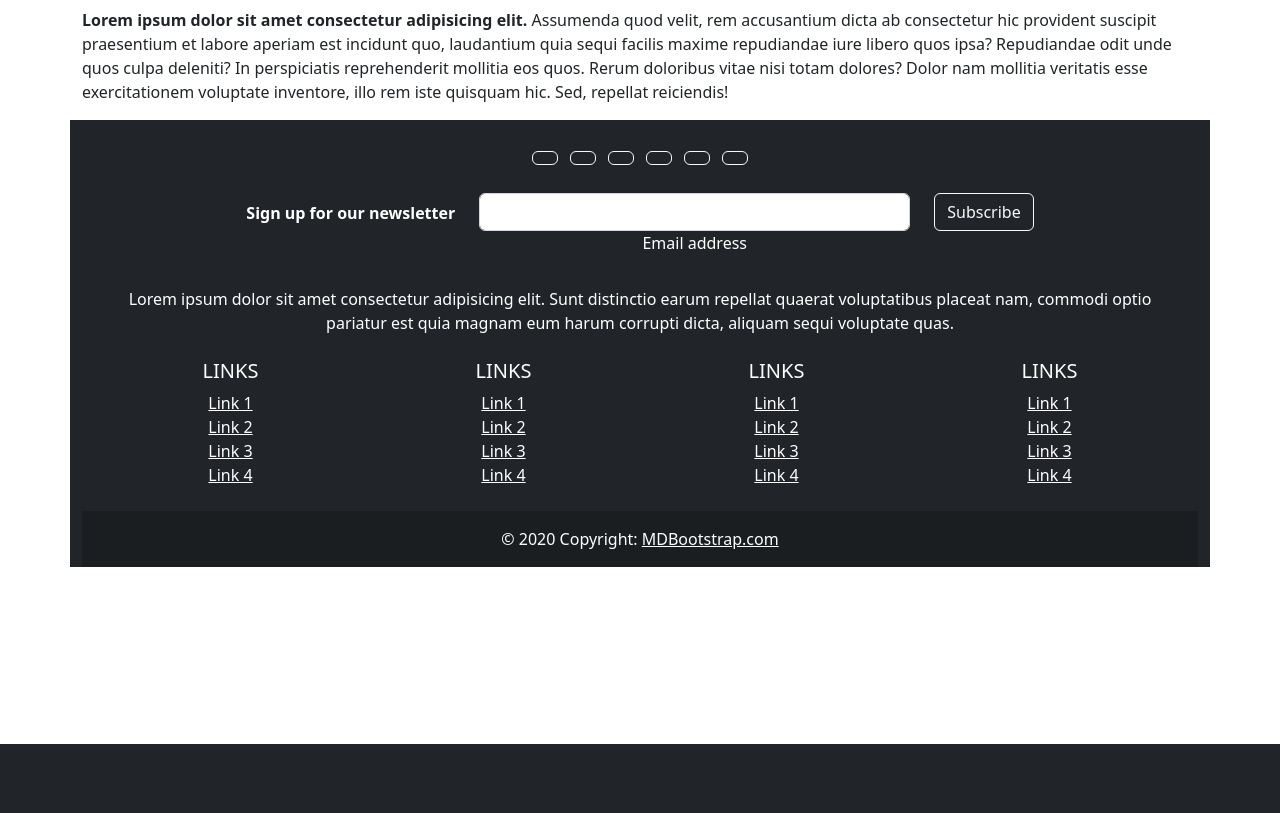
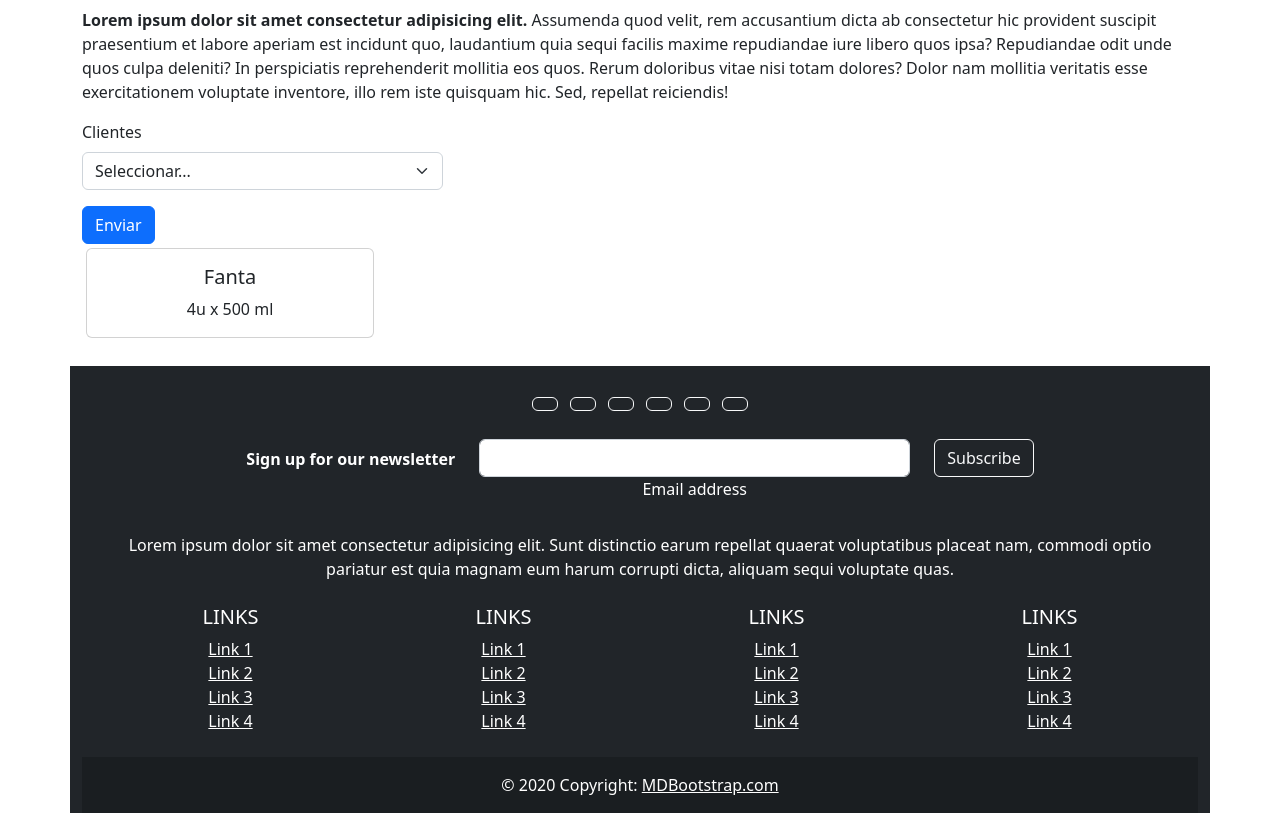
Before and after one commit to D4vid-H/Django, a Django app: template pre_entrega_tres/app_kiosco/templates/purchase.html in a window 1280 px wide. Shown: the part 56-869 px from the top of the page. Before the commit the page ends 800 px from the top, so only its background shows below. Run offline with Django 4.2, Linux system fonts and the light colour scheme; the template is opened without the code that fills it: values that come from a table or form of the project are taken from there, others are empty; data comes from the database, SQL or seed files in the repository.

Commit message:
buscar ventas x cliente

```diff
--- a/pre_entrega_tres/app_kiosco/templates/purchase.html
+++ b/pre_entrega_tres/app_kiosco/templates/purchase.html
@@ -10,5 +10,38 @@
     exercitationem voluptate inventore, illo rem iste quisquam hic. Sed,
     repellat reiciendis!
   </p>
+  <div>
+    <form class="row g-3" action="/purchase/" method="POST">{% csrf_token %}
+      <div class="col-md-4">
+        <label for="inputState" class="form-label">Clientes</label>
+        <select id="inputState" name="client" class="form-select">
+          <option selected disabled>Seleccionar...</option>
+          {% for client in clients %}
+            <option>{{client.id}} - {{client.name}} {{client.last_name}}</option>
+          {% endfor %}
+        </select>
+      </div>
+      <div class="col-12">
+        <button type="submit" class="btn btn-primary">Enviar</button>
+      </div>
+    </form>
+  </div>
+  <div class="mb-4">
+    <div class="text-center">
+      <div class="row">
+        {% for purchase in purchases %}
+        <div class="col-3 m-1">
+          <div class="card" style="width: 18rem">
+            <div class="card-body">
+              <h5 class="card-title">{{purchase.product.name}}</h5>
+              <p class="card-text">{{purchase.amount}}u x {{purchase.product.size}} ml</p>
+            </div>
+          </div>
+        </div>
+        {% endfor %}
+      </div>
+    </div>
+  </div>
+
 </div>
 {% endblock %}
```
Also changed, not shown: pre_entrega_tres/app_kiosco/views.py (+12 -3 lines), pre_entrega_tres/README.md.
